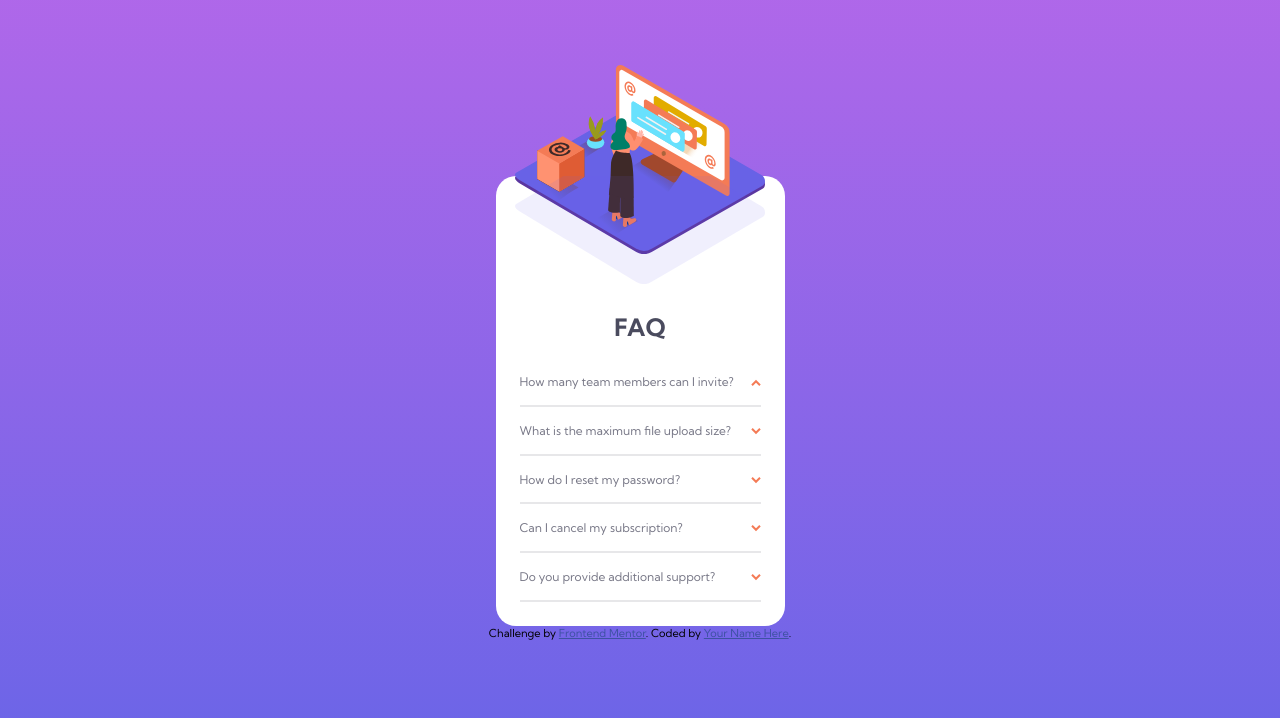
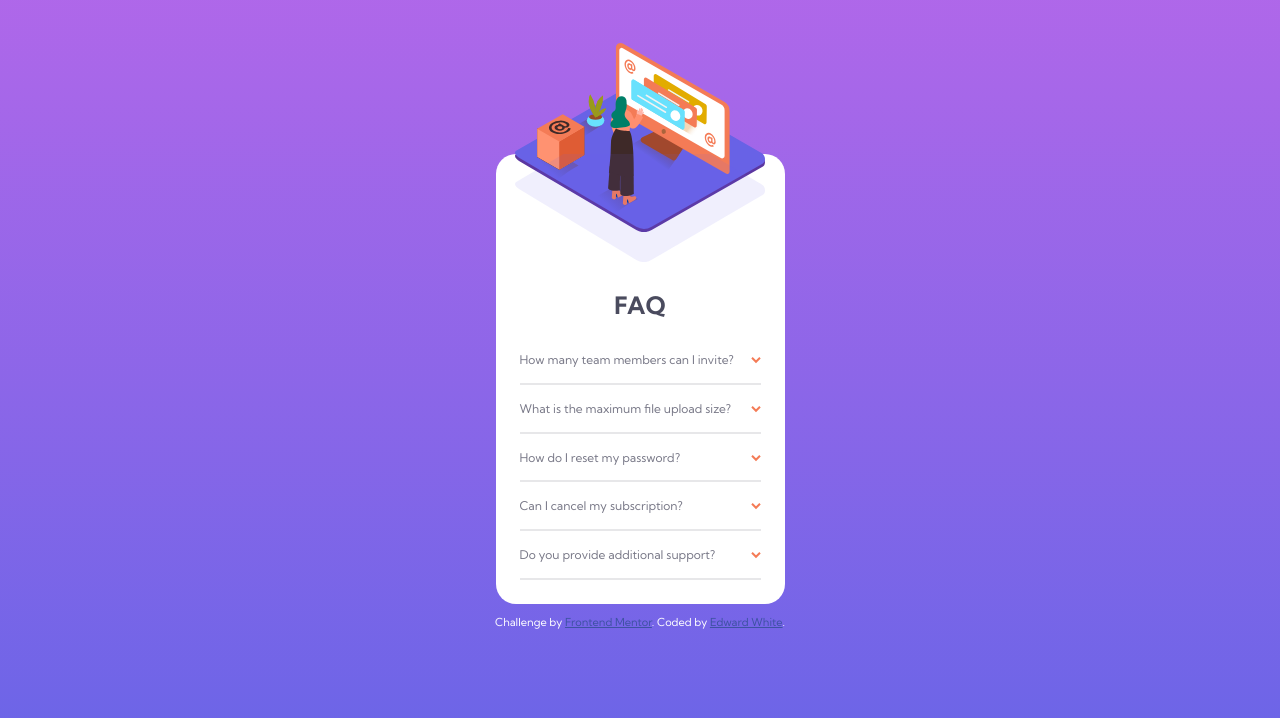
Before and after one commit to ewhite1999/FAQ-accordion-card-hub, a plain HTML site: page index.html in a window 1280 px wide. Drawn offline with Linux system fonts and the light colour scheme.

Commit message:
finish style

```diff
--- a/index.html
+++ b/index.html
@@ -46,7 +46,7 @@
               <img
                 src="./images/icon-arrow-down.svg"
                 alt="dropdown_arrow"
-                class="dropdown_arrow arrow_up"
+                class="dropdown_arrow"
               />
             </div>
             <p class="drop_down_content hidden">
@@ -122,7 +122,7 @@
         Challenge by
         <a href="https://www.frontendmentor.io?ref=challenge" target="_blank"
           >Frontend Mentor</a
-        >. Coded by <a href="#">Your Name Here</a>.
+        >. Coded by <a href="https://github.com/ewhite1999">Edward White</a>.
       </div>
     </div>
     <script src="./app.js"></script>
--- a/style.css
+++ b/style.css
@@ -10,22 +10,20 @@
   margin: 0;
   padding: 0;
   font-family: "Kumbh Sans", sans-serif;
-  /* ## Colors */
-  /* ### Primary */
-  /* #### Text */
   --very_dark_desaturated_blue: hsl(238, 29%, 16%);
   --soft_red: hsl(14, 88%, 65%);
-  /* #### Gradient */
-  /* Background gradient: */
   --soft_violet: hsl(273, 75%, 66%);
   --soft_blue: hsl(240, 73%, 65%);
-  /* ### Neutral */
-  /* #### Text */
   --very_dark_grayish_blue: hsl(237, 12%, 33%);
   --dark_grayish_blue: hsl(240, 6%, 50%);
-  /* #### Dividers */
   --light_grayish_blue: hsl(240, 5%, 91%);
-  background-image: -webkit-gradient(linear, left top, left bottom, from(var(--soft_violet)), to(var(--soft_blue)));
+  background-image: -webkit-gradient(
+    linear,
+    left top,
+    left bottom,
+    from(var(--soft_violet)),
+    to(var(--soft_blue))
+  );
   background-image: linear-gradient(var(--soft_violet), var(--soft_blue));
 }
 
@@ -132,4 +130,8 @@
   -webkit-transform: rotate(180deg);
   transform: rotate(180deg);
 }
-/*# sourceMappingURL=style.css.map */
+
+.attribution {
+  padding: 1em 0 3em 0;
+  color: white;
+}
```
Also changed, not shown: screenshot.png (added), 2 other files. Lines whose indentation alone changed are shown as unchanged.
